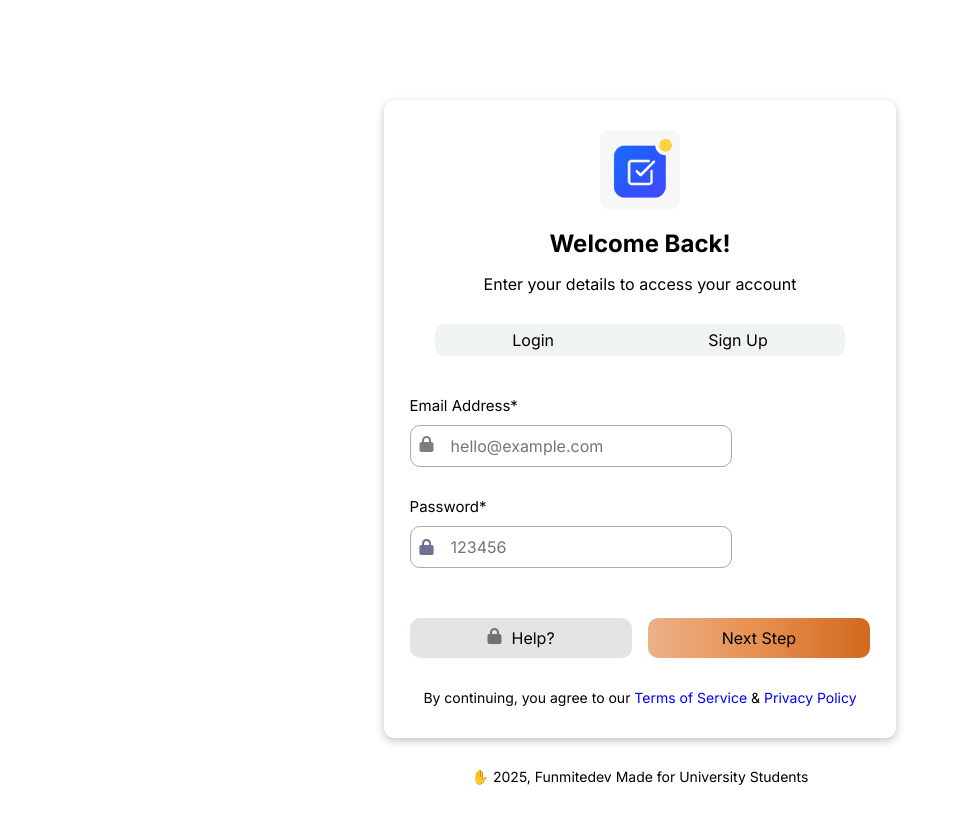
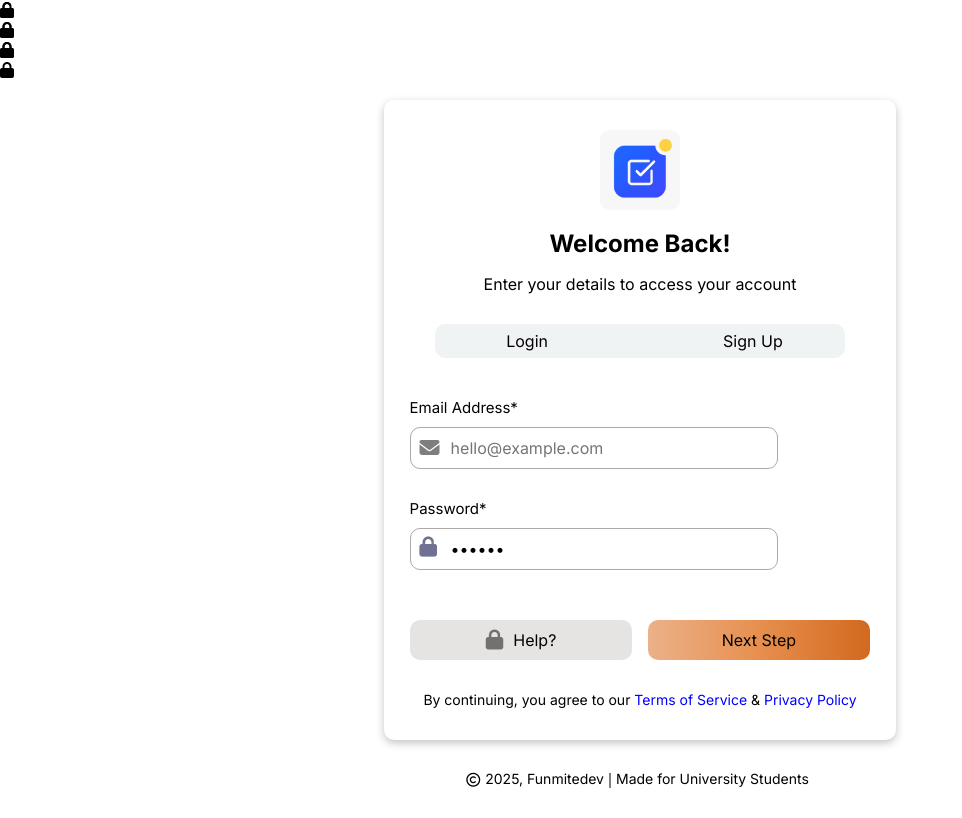
Before and after one commit to funmidorcas/reallife-project, a website: page Task work/login.html in a window 1280 px wide. Shown: the whole page, without its empty margins (0-962 px from the left). Drawn offline with Linux system fonts and the light colour scheme.

Commit message:
fine now

```diff
--- a/Task work/login.css
+++ b/Task work/login.css
@@ -1,3 +1,26 @@
+.animation{
+    display: flex;
+    position: relative
+}
+
+.first-room{
+    position: absolute
+
+}
+.second-room{
+    position: absolute
+
+}
+
+
+
+
+
+
+
+
+
+
 .welcome{
     width:40%;
 box-shadow: rgba(0, 0, 0, 0.24) 0px 3px 8px;
@@ -24,18 +47,20 @@ align-items: center;
 /* hr */
 .login-signup{
 display: flex;
-justify-content: space-around;
+justify-content: space-between;
 background-color: rgb(239, 243, 243);
 width: 80%;
 margin-inline: auto;
 border-radius: 10px;
-padding-block: 6px;
+padding-block: 5px;
 margin-bottom: 40px;
 }
-.link{
-background-color: #fff;
-border-radius: 10px;
-padding: 5px 70px;
+.link-item{
+border-radius: 5px;
+padding:2px;
+width: 40%;
+text-align: center;
+margin-inline: 10px;
 }
 
 /* hr */
@@ -53,7 +78,7 @@ label{
 }
 input{
 border: 1px solid rgb(175, 168, 168);
-    width: 70%;
+    width: 80%;
 padding: 10px 40px;
 border-radius: 10px;
 margin-bottom: 20px;
@@ -62,15 +87,17 @@ background-color: #fff;
 .new-input{
     border: 2px solid rgb(116, 189, 218);
 box-shadow: rgb(50, 170, 218) 0px 3px 8px;
-    transition: 0.5s
+    transition: 0.5s;
 }
 .icon{
     opacity: 0.5;
+    font-size: 20px;
 }
 .icn{
     position: absolute;
     top:21%;
     left:10px;
+    font-size: 20px;
 }
 .icn2{
         position: absolute;
@@ -78,7 +105,7 @@ box-shadow: rgb(50, 170, 218) 0px 3px 8px;
     left:10px;
         opacity: 0.5;
 cursor: pointer;
-
+font-size: 20px;
 }
 .icon3{
     color:rgb(99, 99, 173);
@@ -131,4 +158,13 @@ footer{
     text-align: center;
     margin-block: 30px;
     font-size: 14px;
+    display: flex;
+    justify-content: center;
+    gap:5px
 }
+.line{
+    width: 2px;
+    background: gray;
+    height: 15px;
+    margin-top: 3px;
+}
--- a/Task work/login.html
+++ b/Task work/login.html
@@ -13,6 +13,19 @@
 
 </head>
 <body>
+  <div class="animation">
+    <div class="first-room">
+      <div><i class="fa-solid fa-lock"></i></div>
+      <div><i class="fa-solid fa-lock"></i></div>
+      <div><i class="fa-solid fa-lock"></i></div>
+    </div>
+    <div class="second-room">
+      <div><i class="fa-solid fa-unlock"></i></div>
+      <div><i class="fa-solid fa-lock"></i></div>
+      <div><i class="fa-solid fa-lock"></i></div>
+      <div><i class="fa-solid fa-lock"></i></div>
+    </div>
+  </div>
 
   <section class="welcome">
  <div class=" first-div">
@@ -29,10 +42,10 @@
 <form action="" id="form">
   <label for="email">Email Address*</label>
   <input type="email" id="email" placeholder="hello@example.com">
-      <i class="fa-solid fa-lock icon icn"></i>
+      <i class="fa-solid fa-envelope icon icn"></i>
 
   <label for="password">Password*</label>
-  <input type="password" id="password" placeholder="123456">
+  <input type="password" id="password" value="123456">
       <i class="fa-solid fa-lock icon4 icn2"></i>
      <i class="fa-solid fa-unlock icon3 icn2"></i>
 </form>
@@ -46,7 +59,11 @@
     <p class="agree">By continuing, you agree to our <a href="">Terms of Service </a>& <a href="">Privacy Policy</a></p>
   </section>
 
-    <footer> ✋ 2025, Funmitedev  Made for University Students</footer>
+    <footer>
+      <i class="fa-regular fa-copyright" style="margin-top: 3px;"></i>
+      <p> 2025, Funmitedev <div class="line"></div>
+         Made for University Students</p>
+    </footer>
 
 
 
--- a/Task work/login.js
+++ b/Task work/login.js
@@ -3,13 +3,29 @@ document.addEventListener("DOMContentLoaded", function () {
 const links = document.querySelectorAll(".link-item")
   const activeIndex = localStorage.getItem("activeLink")
   if (activeIndex !== null && links[activeIndex]) {
-    links[activeIndex].classList.add("link")
+    links[activeIndex].style.background = "white"
   }
   links.forEach((link, index) => {
     link.addEventListener("click", () => {
+        link.style.background = "white"
       localStorage.setItem("activeLink", index)
     })
   })
+
+// links.forEach(link =>{
+//     link.addEventListener("click", ()=>{
+//         link.style.background = "white"
+//     })
+// })
+
+
+
+
+
+
+
+
+
 
 const lock = document.querySelector(".icon4");
 const open = document.querySelector(".icon3");
--- a/Task work/signup.css
+++ b/Task work/signup.css
@@ -0,0 +1,43 @@
+.welcome{
+    width:40%;
+box-shadow: rgba(0, 0, 0, 0.24) 0px 3px 8px;
+margin-inline: auto;
+margin-top: 100px;
+padding-top: 30px;
+border-radius: 10px;
+}
+.first-div{
+    line-height: 40px;
+text-align: center;
+margin-bottom: 20px;
+}
+.logo{
+    justify-self: center;
+align-items: center;
+}
+@media (max-width: 768px) {
+.welcome{
+        width:90%;
+}
+}
+
+/* hr */
+.login-signup{
+display: flex;
+justify-content: space-between;
+background-color: rgb(239, 243, 243);
+width: 80%;
+margin-inline: auto;
+border-radius: 10px;
+padding-block: 5px;
+margin-bottom: 40px;
+}
+.link-item{
+border-radius: 5px;
+padding:2px;
+width: 40%;
+text-align: center;
+margin-inline: 10px;
+}
+
+/* hr */
```
Also changed, not shown: Task work/signup.html (+44 -1 lines).
